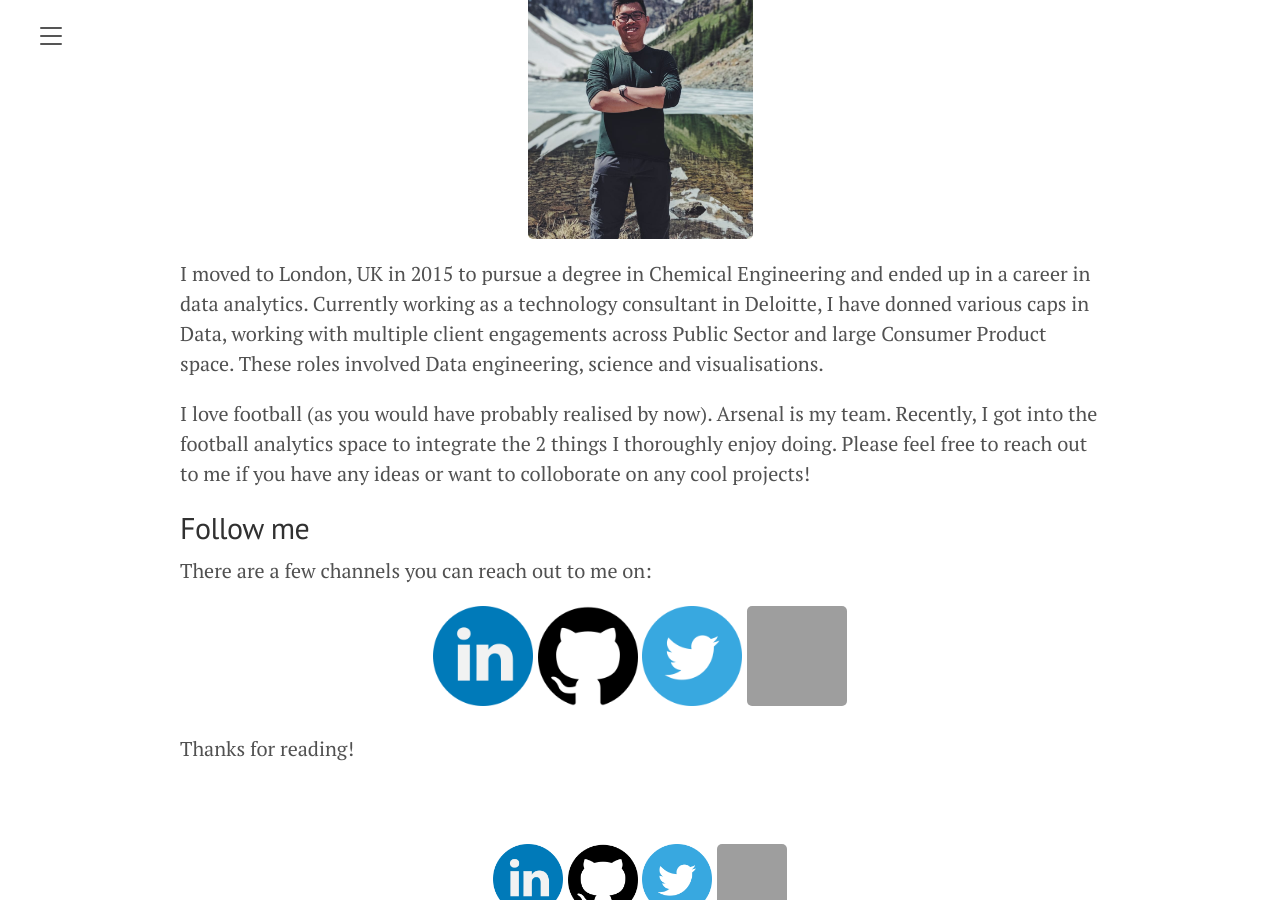
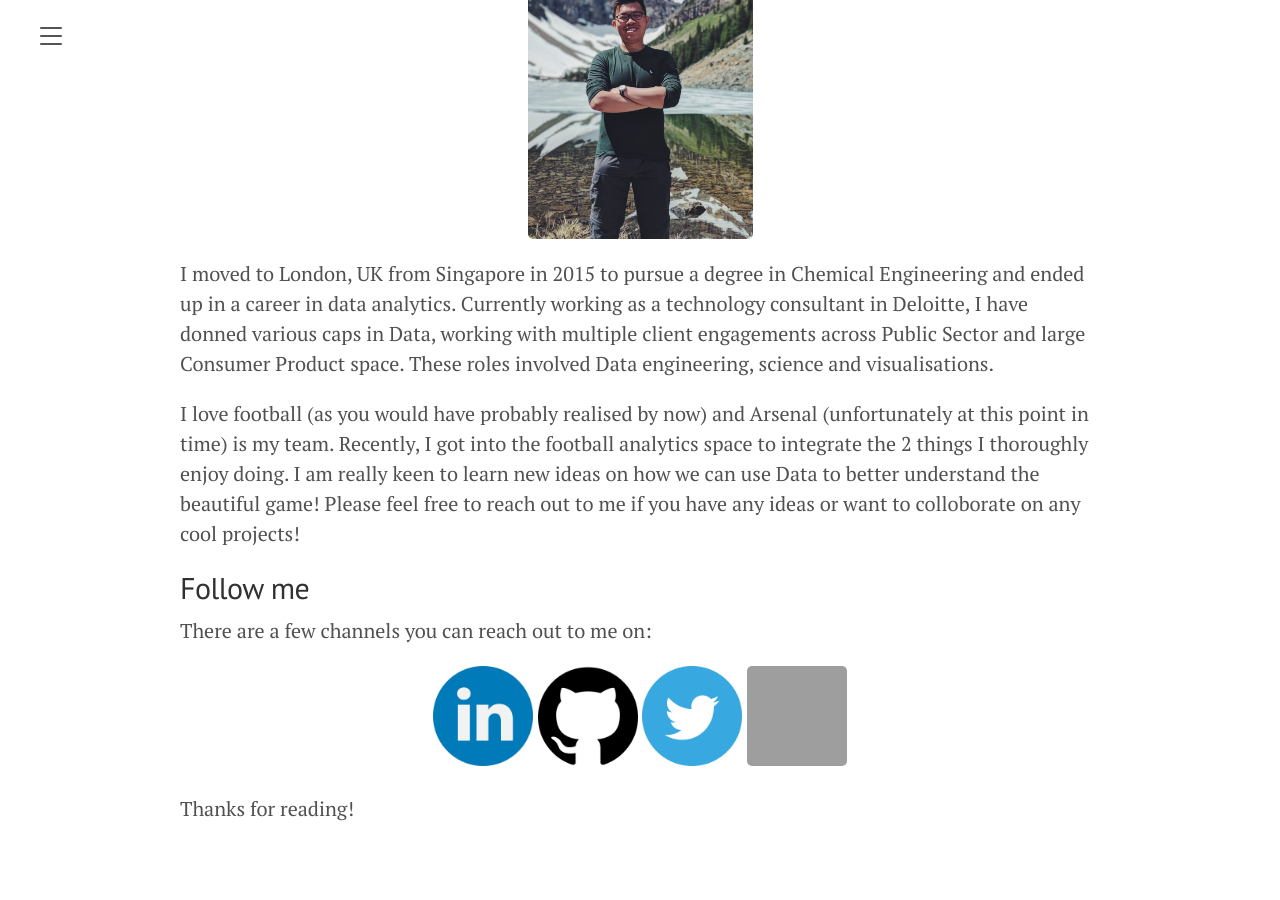
Before and after one commit to chuazy94/zy_blog_2, a Jekyll site: the page built from about.md, in a window 1280 px wide and 900 px high, scrolled down 531 px, cut to the strip 0-900 px from the top of the window. Built offline with Jekyll 4.4.1, drawn with Linux system fonts in a browser that asks for light colours; grey boxes are pictures that could not be loaded.

Commit message:
Update about.md

```diff
--- a/about.md
+++ b/about.md
@@ -13,9 +13,9 @@ This blog was birthed in the Coronavirus pandemic with a mixture of boredom and
   <img width="225" height="400" src="{{ site.baseurl }}/images/profile_pic.jpg">
 </p>
 
-I moved to London, UK in 2015 to pursue a degree in Chemical Engineering and ended up in a career in data analytics. Currently working as a technology consultant in Deloitte, I have donned various caps in Data, working with multiple client engagements across Public Sector and large Consumer Product space. These roles involved Data engineering, science and visualisations.
+I moved to London, UK from Singapore in 2015 to pursue a degree in Chemical Engineering and ended up in a career in data analytics. Currently working as a technology consultant in Deloitte, I have donned various caps in Data, working with multiple client engagements across Public Sector and large Consumer Product space. These roles involved Data engineering, science and visualisations.
 
-I love football (as you would have probably realised by now). Arsenal is my team. Recently, I got into the football analytics space to integrate the 2 things I thoroughly enjoy doing. Please feel free to reach out to me if you have any ideas or want to colloborate on any cool projects!
+I love football (as you would have probably realised by now) and Arsenal (unfortunately at this point in time) is my team. Recently, I got into the football analytics space to integrate the 2 things I thoroughly enjoy doing. I am really keen to learn new ideas on how we can use Data to better understand the beautiful game! Please feel free to reach out to me if you have any ideas or want to colloborate on any cool projects!
 
 ## Follow me
 
```
